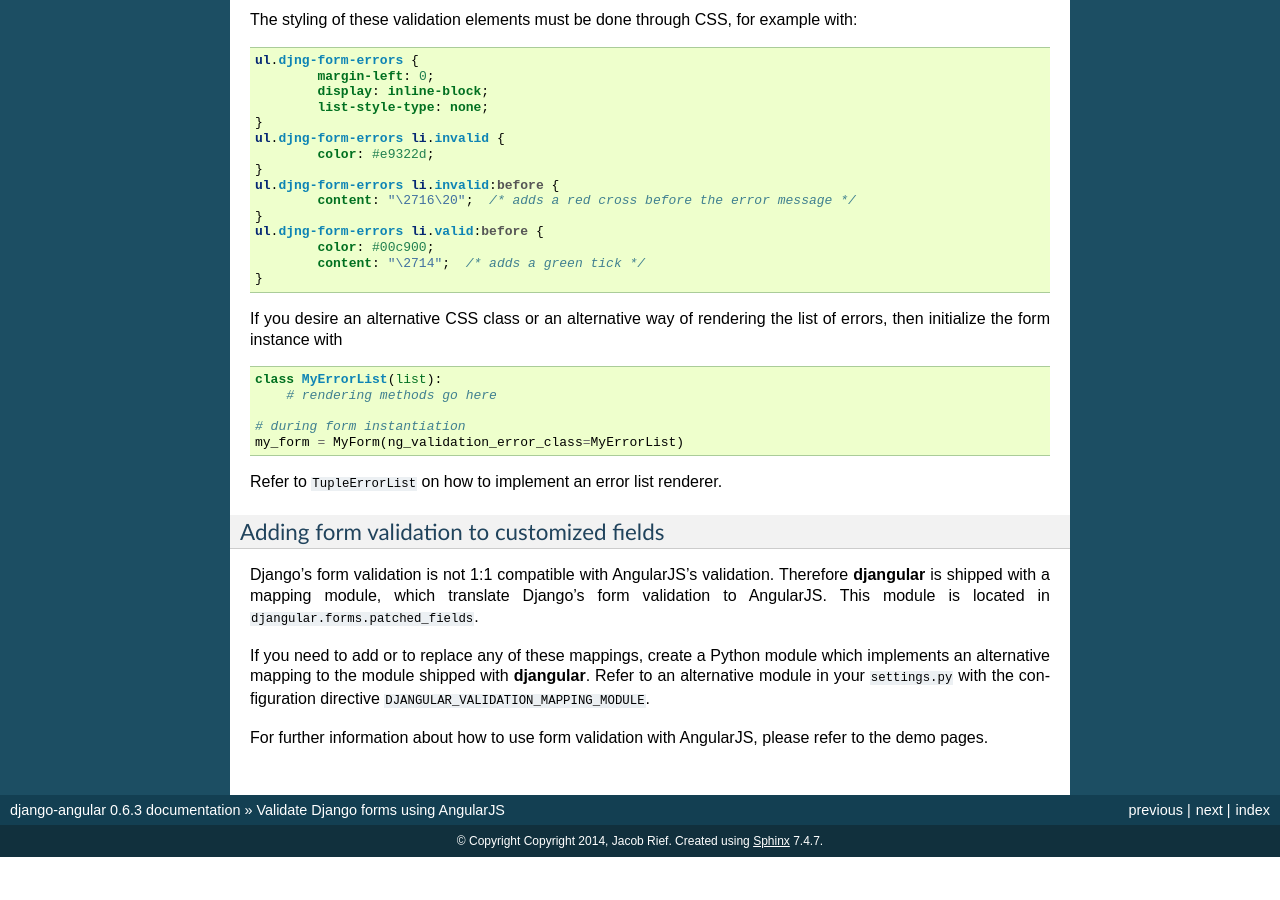
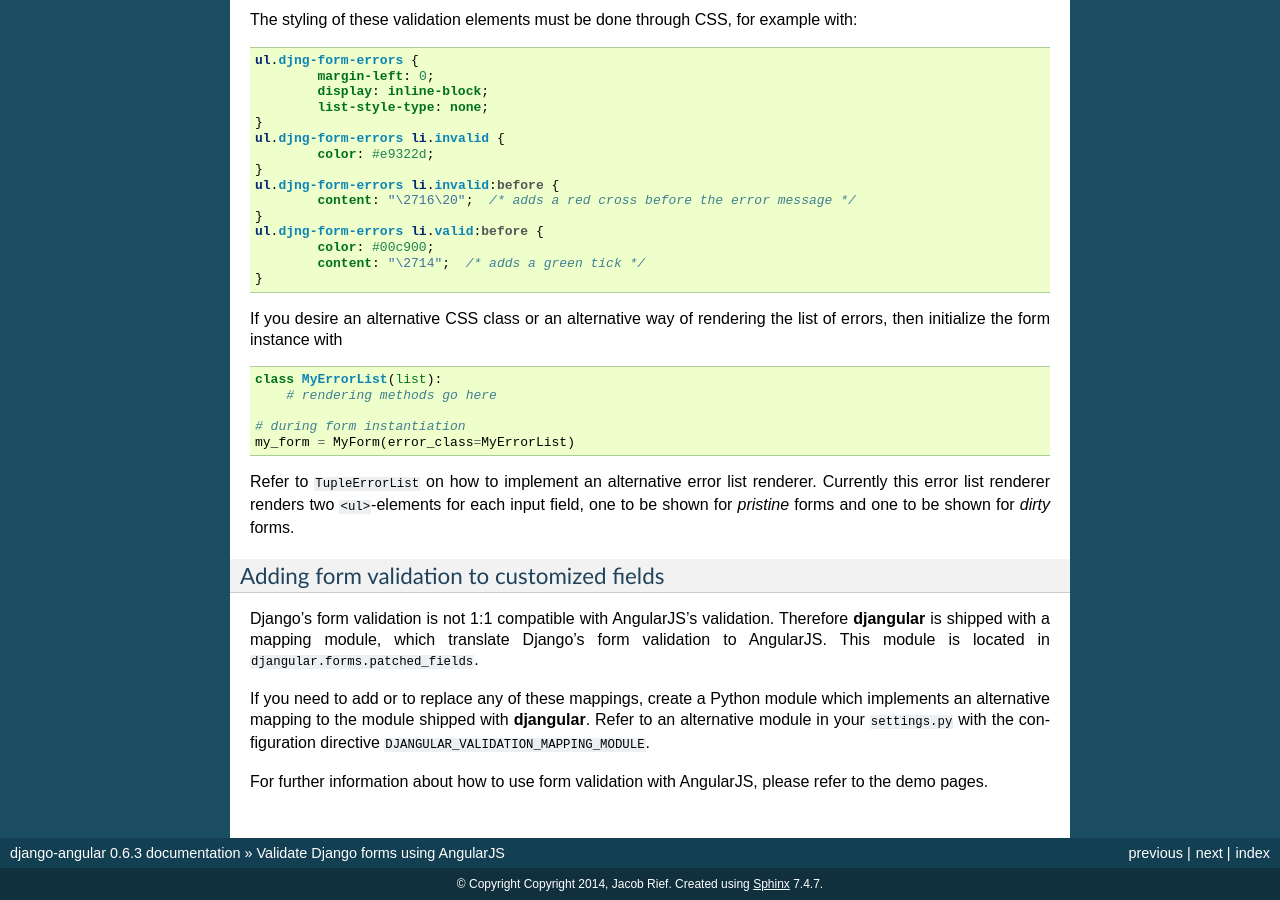
Before and after one commit to kimarakov/django_angular, a Sphinx documentation site: the page built from docs/angular-form-validation.rst, in a window 1280 px wide and 900 px high, scrolled down 3203 px. Built offline with Sphinx 7.4.7, drawn with Linux system fonts in a browser that asks for light colours; before the commit the page ends 4060 px from its top, so only the background shows below that.

Commit message:
Fixed API description

```diff
--- a/docs/angular-form-validation.rst
+++ b/docs/angular-form-validation.rst
@@ -224,9 +224,11 @@ initialize the form instance with
 	    # rendering methods go here
 
 	# during form instantiation
-	my_form = MyForm(ng_validation_error_class=MyErrorList)
+	my_form = MyForm(error_class=MyErrorList)
 
-Refer to ``TupleErrorList`` on how to implement an error list renderer.
+Refer to ``TupleErrorList`` on how to implement an alternative error list renderer. Currently this
+error list renderer renders two ``<ul>``-elements for each input field, one to be shown for
+*pristine* forms and one to be shown for *dirty* forms.
 
 
 Adding form validation to customized fields
```
